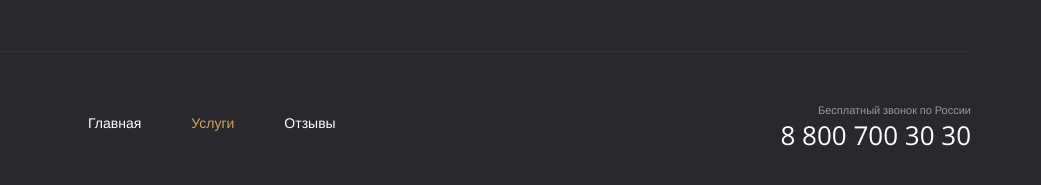
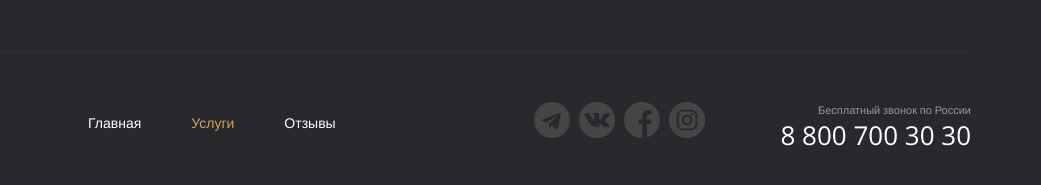
Before and after one commit to PosvelV/Lion-Bank, a plain HTML site: page index.html in a window 1280 px wide. Shown: the part 2738-2923 px from the top of the page, 239-1280 px from the left. Drawn offline with nearby package versions, Linux system fonts and the light colour scheme.

Commit message:
Update social-networks.css

```diff
--- a/css/styles/styles__main-page/social-networks.css
+++ b/css/styles/styles__main-page/social-networks.css
@@ -20,35 +20,35 @@
 }
 
 .social-networks__item--icon--telegram .social-networks__link{
-  background-image: url(../../images/networks/telegram.png);
+  background-image: url(../../../images/networks/telegram.png);
 }
 
 
 
 .social-networks__item--icon--telegram .social-networks__link:hover{
-  background-image: url(../../images/networks/telegram-hover.png);
+  background-image: url(../../../images/networks/telegram-hover.png);
 }
 
 .social-networks__item--icon--vk .social-networks__link{
-  background-image: url(../../images/networks/vk.png);
+  background-image: url(../../../images/networks/vk.png);
 }
 
 .social-networks__item--icon--vk .social-networks__link:hover{
-  background-image: url(../../images/networks/vk-hover.png);
+  background-image: url(../../../images/networks/vk-hover.png);
 }
 
 .social-networks__item--icon--facebook .social-networks__link{
-  background-image: url(../../images/networks/f.png);
+  background-image: url(../../../images/networks/f.png);
 }
 
 .social-networks__item--icon--facebook .social-networks__link:hover{
-  background-image: url(../../images/networks/facebook-hover.png);
+  background-image: url(../../../images/networks/facebook-hover.png);
 }
 
 .social-networks__item--icon--instagram .social-networks__link{
-  background-image: url(../../images/networks/in.png);
+  background-image: url(../../../images/networks/in.png);
 }
 
 .social-networks__item--icon--instagram .social-networks__link:hover{
-  background-image: url(../../images/networks/instagram-hover.png);
+  background-image: url(../../../images/networks/instagram-hover.png);
 }
```
